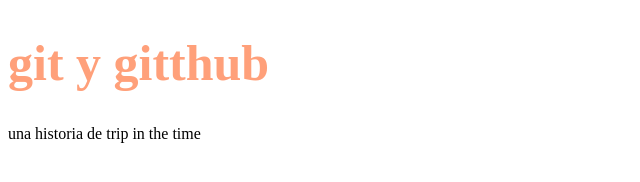
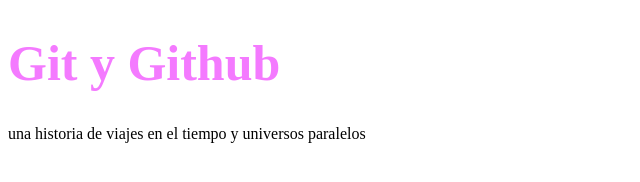
Before and after one commit to danielzxmh/Github, a plain HTML site: page index.html in a window 1280 px wide. Shown: the whole page, without its empty margins (0-640 px from the left). Drawn offline with Linux system fonts and the light colour scheme.

Commit message:
Valentina estuvo aqui

```diff
--- a/CSS/style.css
+++ b/CSS/style.css
@@ -1,5 +1,8 @@
 h1{
-    color: lightsalmon;
+    color: rgb(244, 122, 255);
     font-size: 50px;
 
 }
+ h1:hover{
+    color:aquamarine
+ }
--- a/index.html
+++ b/index.html
@@ -7,7 +7,7 @@
     <title>Document</title>
 </head>
 <body>
-    <h1>git y gitthub</h1>
-    <p>una historia de trip in the time</p>
+    <h1>Git y Github</h1>
+    <p>una historia de viajes en el tiempo y universos paralelos</p>
 </body>
 </html>
```
